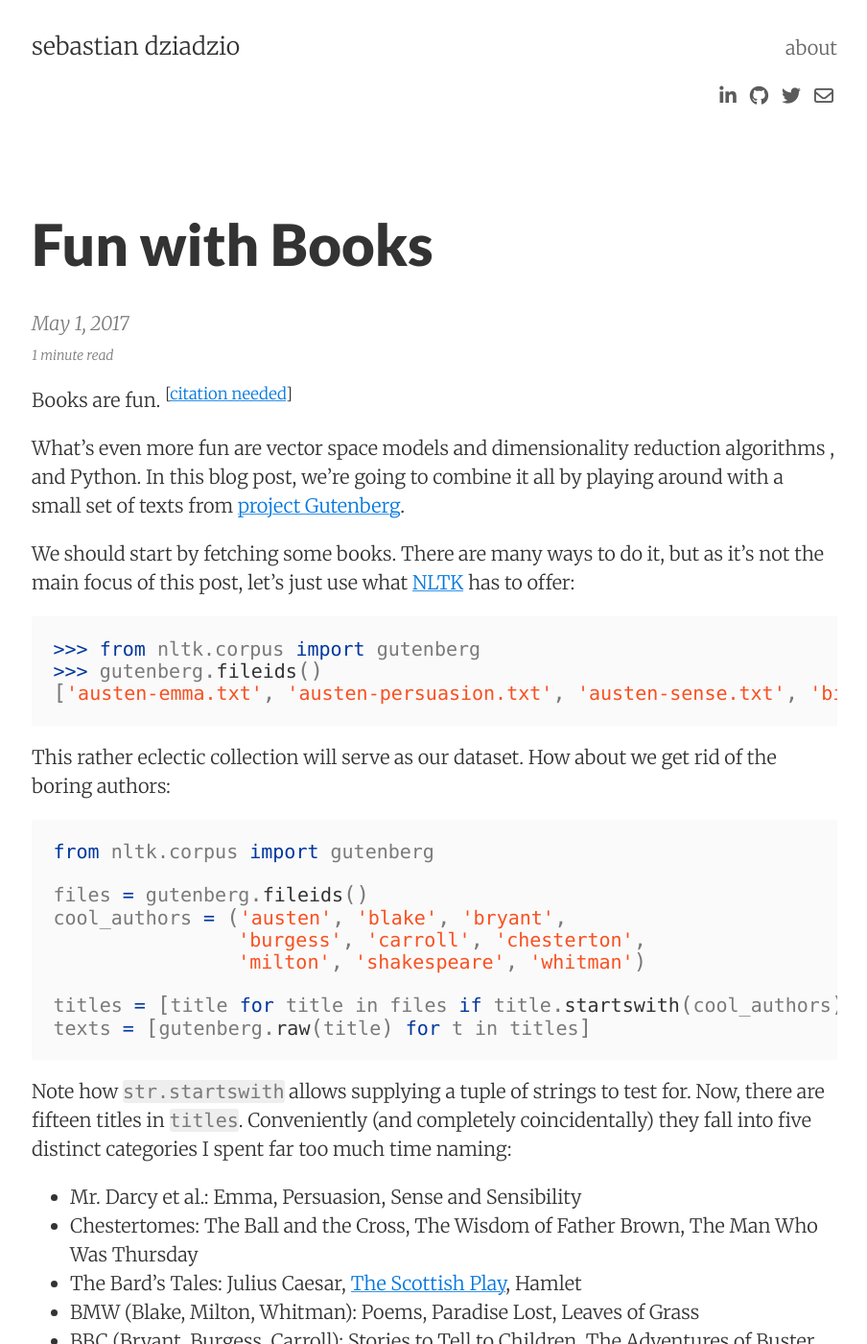
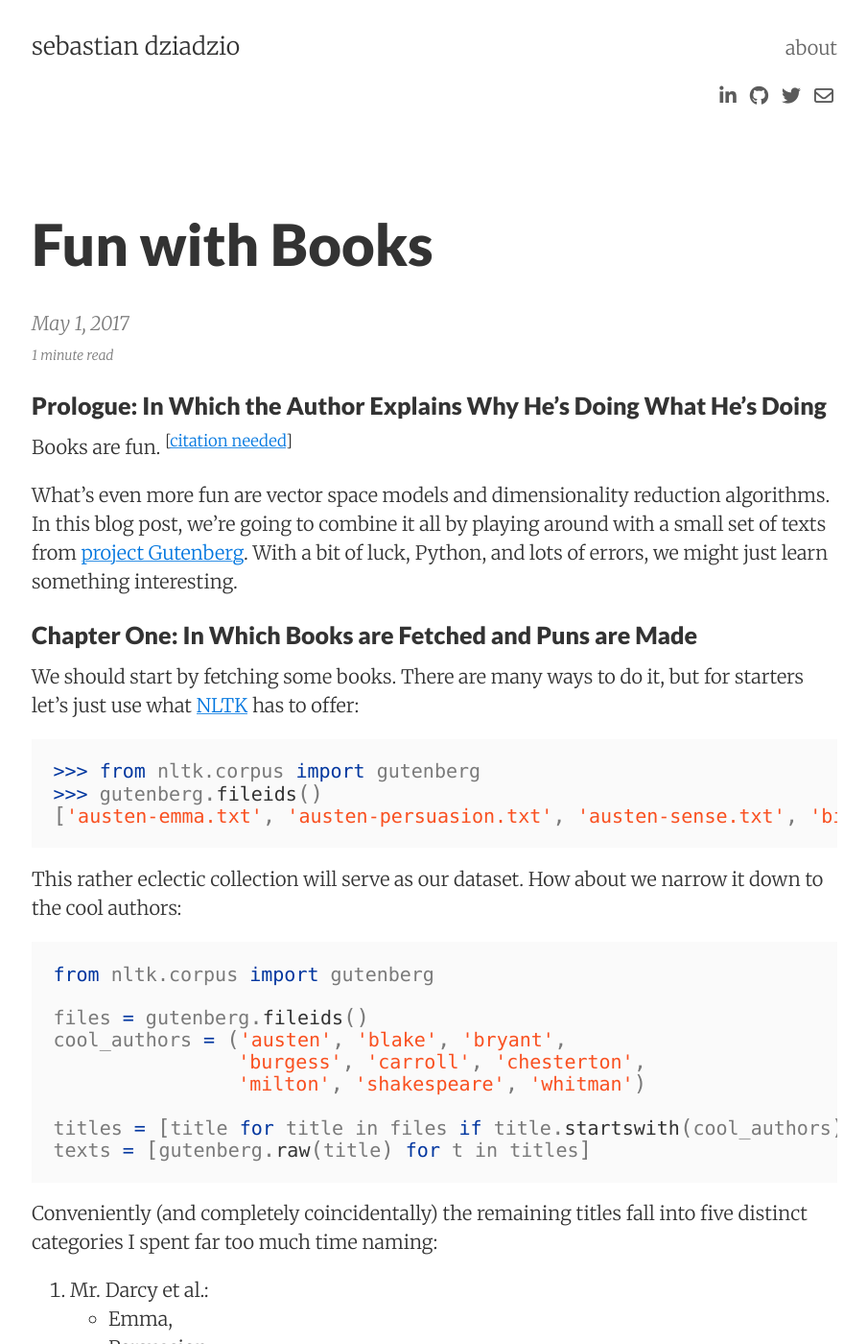
Before and after one commit to sbdzdz/sebastiandziadzio.github.io, a Jekyll site: the page built from _posts/2017-05-01-fun-with-books.md, in a window 1280 px wide and 1400 px high. Shown: the whole window at 96% size, without its empty margins (187-1091 px from the left). Built offline with Jekyll 4.4.1, drawn with Linux system fonts in a browser that asks for light colours; nearby versions of some CDN libraries; some of the changed text lies outside the part shown.

Commit message:
Fix formatting

````diff
--- a/_posts/2017-05-01-fun-with-books.md
+++ b/_posts/2017-05-01-fun-with-books.md
@@ -3,19 +3,23 @@ layout:     post
 title:      "Fun with Books"
 date:       2017-05-01
 summary:    Playing around with books from project Gutenberg.
-categories: nlp
+categories: nlp ml
 ---
+
+### Prologue: In Which the Author Explains Why He's Doing What He's Doing
+
 Books are fun. <sup>[[citation needed](https://xkcd.com/285)]</sup>
 
-What's even more fun are vector space models and dimensionality reduction algorithms , and Python. In this blog post, we're going to combine it all by playing around with a small set of texts from [project Gutenberg](http://www.gutenberg.org/).
+What's even more fun are vector space models and dimensionality reduction algorithms. In this blog post, we're going to combine it all by playing around with a small set of texts from [project Gutenberg](http://www.gutenberg.org/). With a bit of luck, Python, and lots of errors, we might just learn something interesting.
 
-We should start by fetching some books. There are many ways to do it, but as it's not the main focus of this post, let's just use what [NLTK](http://www.nltk.org/) has to offer:
+### Chapter One: In Which Books are Fetched and Puns are Made
+We should start by fetching some books. There are many ways to do it, but for starters let's just use what [NLTK](http://www.nltk.org/) has to offer:
 ```python
 >>> from nltk.corpus import gutenberg
 >>> gutenberg.fileids()
 ['austen-emma.txt', 'austen-persuasion.txt', 'austen-sense.txt', 'bible-kjv.txt', 'blake-poems.txt', 'bryant-stories.txt', 'burgess-busterbrown.txt', 'carroll-alice.txt', 'chesterton-ball.txt', 'chesterton-brown.txt', 'chesterton-thursday.txt', 'edgeworth-parents.txt', 'melville-moby_dick.txt', 'milton-paradise.txt', 'shakespeare-caesar.txt', 'shakespeare-hamlet.txt', 'shakespeare-macbeth.txt', 'whitman-leaves.txt']
 ```
-This rather eclectic collection will serve as our dataset. How about we get rid of the boring authors:
+This rather eclectic collection will serve as our dataset. How about we narrow it down to the cool authors:
 ```python
 from nltk.corpus import gutenberg
 
@@ -27,13 +31,27 @@ cool_authors = ('austen', 'blake', 'bryant',
 titles = [title for title in files if title.startswith(cool_authors)]
 texts = [gutenberg.raw(title) for t in titles]
 ```
-Note how `str.startswith` allows supplying a tuple of strings to test for. Now, there are fifteen titles in `titles`. Conveniently (and completely coincidentally) they fall into five distinct categories I spent far too much time naming:
-* Mr. Darcy et al.: Emma, Persuasion, Sense and Sensibility
-* Chestertomes: The Ball and the Cross, The Wisdom of Father Brown, The Man Who Was Thursday
-* The Bard's Tales: Julius Caesar, [The Scottish Play](https://www.youtube.com/watch?v=h--HR7PWfp0), Hamlet
-* BMW (Blake, Milton, Whitman): Poems, Paradise Lost, Leaves of Grass
-* BBC (Bryant, Burgess, Carroll): Stories to Tell to Children, The Adventures of Buster Bear, Alice in Wonderland
-
+Conveniently (and completely coincidentally) the remaining titles fall into five distinct categories I spent far too much time naming:
+1. Mr. Darcy et al.:
+* Emma,
+* Persuasion,
+* Sense and Sensibility
+2. Chestertomes:
+* The Ball and the Cross,
+* The Wisdom of Father Brown,
+* The Man Who Was Thursday
+3. The Bard's Tales:
+* Julius Caesar,
+* [The Scottish Play](https://www.youtube.com/watch?v=h--HR7PWfp0),
+* Hamlet
+4. BMW (Blake, Milton, Whitman):
+* Poems,
+* Paradise Lost,
+* Leaves of Grass
+5. BBC (Bryant, Burgess, Carroll):
+* Stories to Tell to Children,
+* The Adventures of Buster Bear,
+* Alice in Wonderland
 
 PART ONE
 1. What is project Gutenberg? What do I want to do? What is tf-idf and why it may be useful?.
````
